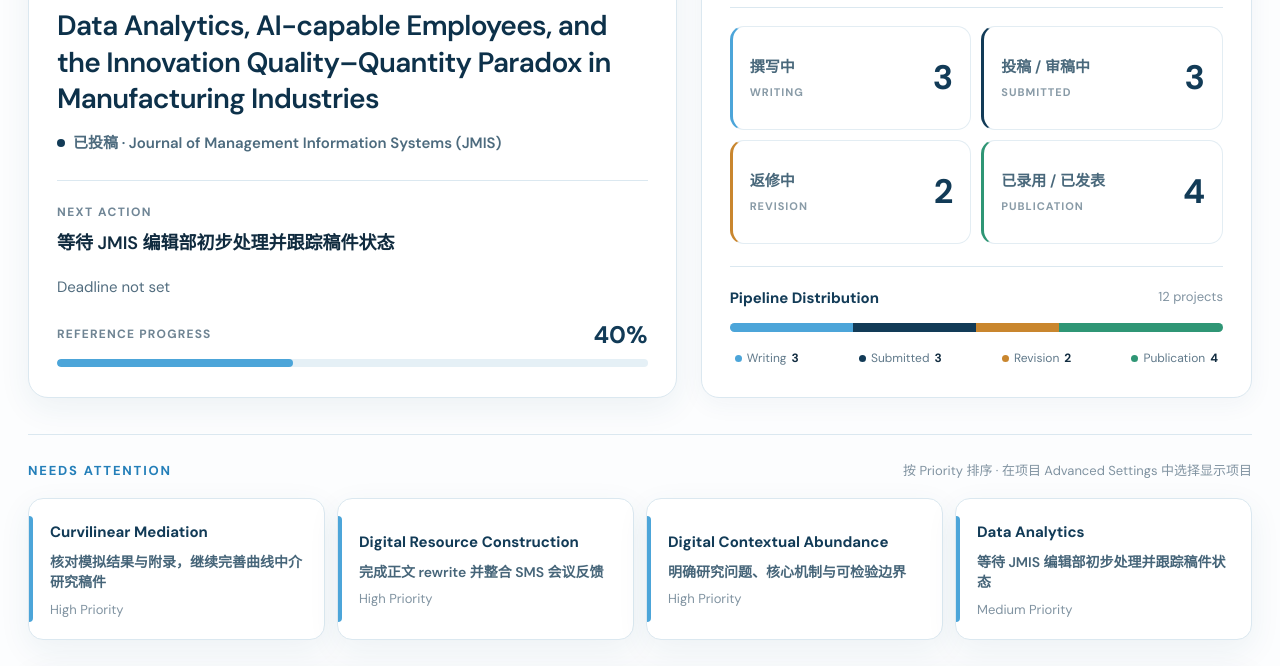
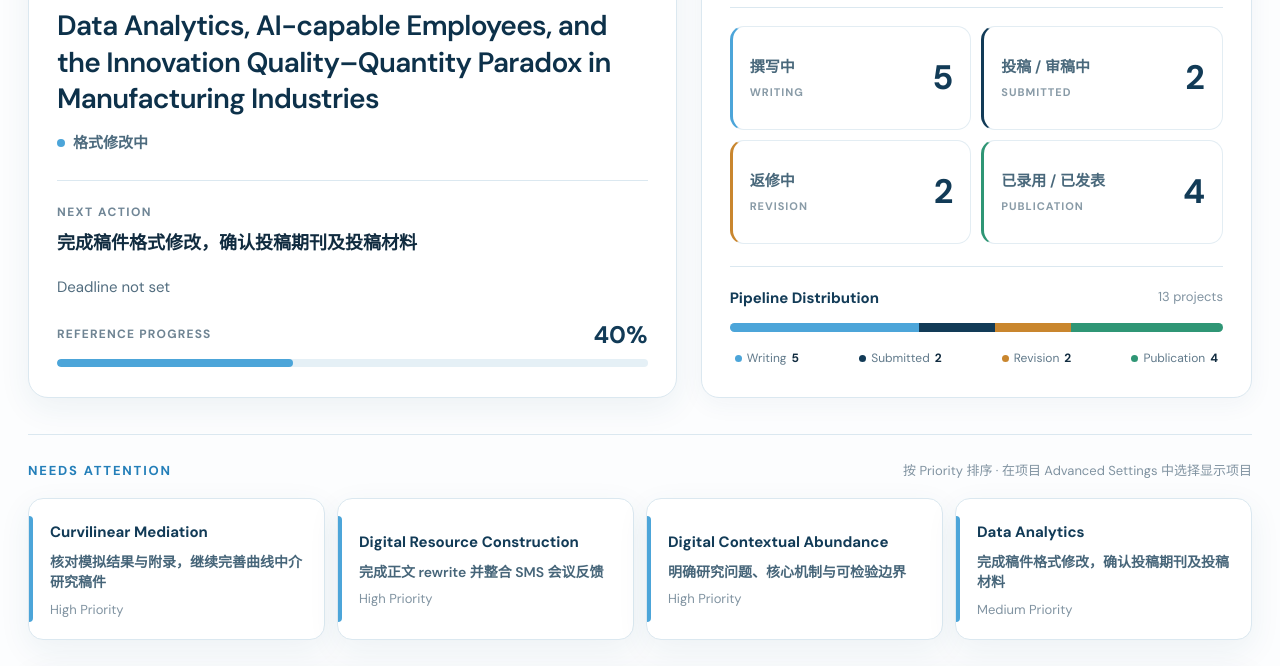
Before and after one commit to shj0512/paperflow-hub, a plain HTML site: page index.html in a window 1280 px wide. Shown: the part 405-1071 px from the top of the page. Drawn offline with Linux system fonts and the light colour scheme.

Commit message:
Update four research projects and support major revisions

```diff
--- a/app.js
+++ b/app.js
@@ -311,6 +311,8 @@ function mergePublishedFields(draft, published) {
   const publishedById = new Map((published.papers || []).map((paper) => [paper.id, paper]));
   const removedIds = new Set(published.meta?.removedPaperIds || []);
   const statusSyncIds = new Set(published.meta?.statusSyncPaperIds || []);
+  if (Number(draft.meta?.version || 0) < 8 && Number(published.meta?.version || 0) >= 8) statusSyncIds.add("quantum-academic-entrepreneurship");
+  const otherStatusSyncIds = new Set(published.meta?.otherStatusSyncProjectIds || []);
   const existing = (draft.papers || []).filter((paper) => !removedIds.has(paper.id));
   const existingIds = new Set(existing.map((paper) => paper.id));
   // 旧版本草稿不丢弃：保留工作进度，只补入这一版正式新增的项目。
@@ -344,7 +346,9 @@ function mergePublishedFields(draft, published) {
         notes: syncStatus ? source.notes : paper.notes ?? source.notes ?? ""
       };
     }),
-    otherProjects: [...(published.otherProjects || []).map((project) => project.archived ? project : originalOther.get(project.id) || project),
+    otherProjects: [...(published.otherProjects || []).map((project) => project.archived ? project : otherStatusSyncIds.has(project.id) ? {
+      ...project, ...(originalOther.get(project.id) || {}), status: project.status, venue: project.venue, citation: project.citation, updatedAt: project.updatedAt
+    } : originalOther.get(project.id) || project),
       ...(draft.otherProjects || []).filter((project) => !(published.otherProjects || []).some((source) => source.id === project.id))]
   };
 }
@@ -722,12 +726,12 @@ function renderPaperCard(paper) {
 
 function otherProjectTone(project) {
   if (project.status === "published") return "published";
-  if (project.status === "minor_revision") return "revision";
+  if (["minor_revision", "major_revision"].includes(project.status)) return "revision";
   return "review";
 }
 
 function otherProjectStatus(project) {
-  return { published: "Published", minor_revision: "Minor Revision", under_review: "Under Review" }[project.status] || "In Progress";
+  return { published: "Published", minor_revision: "Minor Revision", major_revision: "Major Revision", under_review: "Under Review" }[project.status] || "In Progress";
 }
 
 function getPublicationRecords() {
--- a/data/papers.json
+++ b/data/papers.json
@@ -1,19 +1,23 @@
 {
   "meta": {
-    "version": 8,
+    "version": 9,
     "owner": "shj0512",
     "title": "论文进展台",
-    "lastUpdated": "2026-11-23T02:51:37.795Z",
-    "manualUpdatedAt": "2026-11-10",
+    "lastUpdated": "2026-11-26T00:48:00.000Z",
+    "manualUpdatedAt": "2026-11-26",
     "removedPaperIds": [
       "mic2025-success"
     ],
     "addedPaperIds": [
-      "curvilinear-mediation"
+      "curvilinear-mediation",
+      "when-to-let-go"
     ],
     "statusSyncPaperIds": [
       "ai-quality-quantity",
-      "quantum-academic-entrepreneurship"
+      "ai-transferability"
+    ],
+    "otherStatusSyncProjectIds": [
+      "cto-general-ability"
     ]
   },
   "papers": [
@@ -148,10 +152,10 @@
       "title": "Data Analytics, AI-capable Employees, and the Innovation Quality–Quantity Paradox in Manufacturing Industries",
       "authors": "SUN Huijie; HOU Tianyu; CHEN Yubo",
       "language": "en",
-      "focusStage": "submission",
-      "statusCode": "submitted",
-      "stageLabel": "已投稿",
-      "statusStartedAt": "2026-11-09",
+      "focusStage": "writing",
+      "statusCode": "formatting",
+      "stageLabel": "格式修改中",
+      "statusStartedAt": "2026-04-26",
       "statusTimeline": [
         {
           "id": "data-analytics-data",
@@ -184,14 +188,6 @@
           "label": "拒稿",
           "startedAt": "2026-04-26",
           "endedAt": "2026-04-26"
-        },
-        {
-          "id": "data-analytics-pre-jmis-formatting",
-          "stage": "writing",
-          "status": "formatting",
-          "label": "格式修改中",
-          "startedAt": "2026-04-26",
-          "endedAt": "2026-11-09"
         }
       ],
       "progress": 40,
@@ -199,14 +195,14 @@
       "pinned": true,
       "showInAttention": true,
       "startedAt": "2025-08-26",
-      "updatedAt": "2026-11-09",
-      "manualUpdatedAt": "2026-08-13",
-      "lastActionAt": "2026-11-09",
-      "nextAction": "等待 JMIS 编辑部初步处理并跟踪稿件状态",
+      "updatedAt": "2026-11-26T00:48:00.000Z",
+      "manualUpdatedAt": "2026-11-26",
+      "lastActionAt": "2026-11-26",
+      "nextAction": "完成稿件格式修改，确认投稿期刊及投稿材料",
       "nextDue": "",
-      "currentVenue": "Journal of Management Information Systems (JMIS)",
-      "venueSummary": "JMIS · Submitted 2026-11-09",
-      "notes": "2026-03-14 投稿 POM，2026-04-26 被拒；2026-11-09 正式向 Journal of Management Information Systems (JMIS) 投稿，尚未确认进入同行评审。",
+      "currentVenue": "",
+      "venueSummary": "格式修改中 · 尚未再次投稿",
+      "notes": "2026-03-14 投稿 POM，2026-04-26 被拒；2026-11-26 更正此前 JMIS 已投稿的记录，目前尚未再次投稿，处于格式修改阶段。后续目标期刊待确认。",
       "writing": [
         {
           "key": "question",
@@ -226,7 +222,7 @@
         {
           "key": "format",
           "label": "格式修改中",
-          "status": "done"
+          "status": "in_progress"
         }
       ],
       "submissions": [
@@ -236,13 +232,6 @@
           "statusStartedAt": "2026-03-14",
           "statusEndedAt": "2026-04-26",
           "note": "POM rejected"
-        },
-        {
-          "journal": "Journal of Management Information Systems (JMIS)",
-          "status": "submitted",
-          "statusStartedAt": "2026-11-09",
-          "statusEndedAt": "",
-          "note": "Submitted 2026-11-09; editorial screening pending"
         }
       ],
       "tags": [],
@@ -806,9 +795,9 @@
       "authors": "HOU Tianyu; SUN Huijie; XIAO Fenglong",
       "language": "en",
       "focusStage": "submission",
-      "statusCode": "under_review",
-      "stageLabel": "Under Review",
-      "statusStartedAt": "2026-08-13",
+      "statusCode": "rejected",
+      "stageLabel": "拒稿",
+      "statusStartedAt": "2026-11-26",
       "statusTimeline": [
         {
           "id": "interdisciplinarity-data",
@@ -833,6 +822,14 @@
           "label": "拒稿",
           "startedAt": "2025-12-11",
           "endedAt": "2026-08-13"
+        },
+        {
+          "id": "interdisciplinarity-smj-review",
+          "stage": "submission",
+          "status": "under_review",
+          "label": "Under Review",
+          "startedAt": "2026-08-13",
+          "endedAt": "2026-11-26"
         }
       ],
       "progress": 56,
@@ -840,14 +837,14 @@
       "pinned": false,
       "showInAttention": false,
       "startedAt": "2025-06-13",
-      "updatedAt": "2026-08-13",
-      "manualUpdatedAt": "2026-08-13",
-      "lastActionAt": "2026-08-13",
-      "nextAction": "跟踪 SMJ 审稿进度",
+      "updatedAt": "2026-11-26T00:48:00.000Z",
+      "manualUpdatedAt": "2026-11-26",
+      "lastActionAt": "2026-11-26",
+      "nextAction": "整理 SMJ 拒稿意见，确定后续修改与转投计划",
       "nextDue": "",
       "currentVenue": "Strategic Management Journal",
-      "venueSummary": "Strategic Management Journal · Submitted 2026-08-13",
-      "notes": "2025-09-23 投稿 Organization Science，2025-12-11 被拒；2026-08-13 转投 SMJ。",
+      "venueSummary": "Strategic Management Journal · Rejected",
+      "notes": "2025-09-23 投稿 Organization Science，2025-12-11 被拒；2026-08-13 转投 SMJ，已被拒稿。2026-11-26 为状态登记日期，具体拒稿日期待确认。",
       "writing": [
         {
           "key": "question",
@@ -879,9 +876,10 @@
         },
         {
           "journal": "Strategic Management Journal",
-          "status": "under_review",
+          "status": "rejected",
           "statusStartedAt": "2026-08-13",
-          "statusEndedAt": ""
+          "statusEndedAt": "2026-11-26",
+          "note": "已拒稿；2026-11-26 为登记日期，实际拒稿日期待确认。"
         }
       ],
       "tags": [],
@@ -1288,6 +1286,61 @@
       "showOnRoadmap": true,
       "archived": false,
       "publication": null
+    },
+    {
+      "id": "when-to-let-go",
+      "shortCode": "When to Let Go",
+      "title": "When to Let Go",
+      "authors": "待确认",
+      "language": "en",
+      "focusStage": "writing",
+      "statusCode": "formatting",
+      "stageLabel": "格式修改中",
+      "statusStartedAt": "2026-11-26",
+      "statusTimeline": [],
+      "progress": 0,
+      "priority": "medium",
+      "pinned": false,
+      "showInAttention": true,
+      "startedAt": "2026-11-20",
+      "startDateEstimated": false,
+      "updatedAt": "2026-11-26T00:48:00.000Z",
+      "manualUpdatedAt": "2026-11-26",
+      "lastActionAt": "2026-11-26",
+      "nextAction": "完成格式修改并确认投稿计划",
+      "nextDue": "",
+      "currentVenue": "",
+      "venueSummary": "格式修改中 · 尚未投稿",
+      "notes": "项目开始日期为 2026-11-20；2026-11-26 登记为格式修改阶段，实际进入该阶段的日期待确认。当前进度百分比为系统默认值，尚未评估；正式标题、作者及目标期刊待补充。",
+      "writing": [
+        {
+          "key": "question",
+          "label": "问题提出中",
+          "status": "done"
+        },
+        {
+          "key": "data",
+          "label": "数据处理中",
+          "status": "done"
+        },
+        {
+          "key": "draft",
+          "label": "文本撰写中",
+          "status": "done"
+        },
+        {
+          "key": "format",
+          "label": "格式修改中",
+          "status": "in_progress"
+        }
+      ],
+      "submissions": [],
+      "tags": [],
+      "links": [],
+      "showOnRoadmap": true,
+      "archived": false,
+      "milestones": [],
+      "publication": null
     }
   ],
   "otherProjects": [
@@ -1326,9 +1379,10 @@
       "id": "cto-general-ability",
       "title": "Too Much of a Good Thing? Chief Technology Officers’ General Ability and Firm Innovation: Moderating Effects of AI and Gender Diversity",
       "authors": "Hang Yang; Huijie Sun; Zhiying Liu; Jialing Liu*",
-      "status": "under_review",
-      "venue": "Journal under review",
-      "citation": "Under Review"
+      "status": "major_revision",
+      "venue": "Journal of Business Research (JBR)",
+      "citation": "Major Revision",
+      "updatedAt": "2026-11-26"
     }
   ]
 }
--- a/index.html
+++ b/index.html
@@ -181,6 +181,6 @@
 
     <div class="draft-banner" id="draftBanner" hidden><span>当前显示这台设备上的未发布草稿</span><button id="draftPublishButton" type="button">发布更新</button></div>
     <div class="toast" id="toast" role="status" aria-live="polite"></div>
-    <script type="module" src="./app.js?v=20261110-publication"></script>
+    <script type="module" src="./app.js?v=20261126-project-update"></script>
   </body>
 </html>
```
